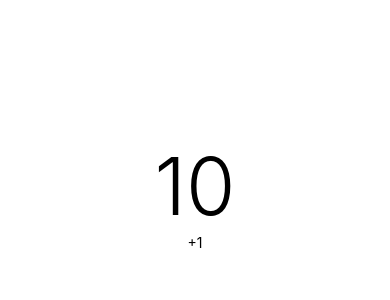
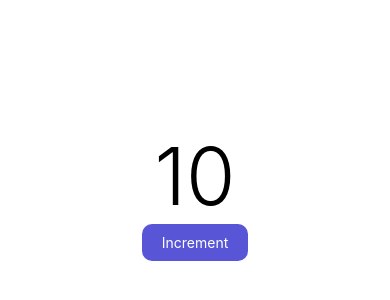
Before and after one commit to olafch/CounterApp, a React Native app: screen / in a window 390 px wide. Shown: the part 228-528 px from the top of the page. Built offline with nearby package versions, Linux system fonts and the light colour scheme.

Commit message:
Personalización Pressable

```diff
--- a/presentation/screens/CounterScreen.tsx
+++ b/presentation/screens/CounterScreen.tsx
@@ -19,8 +19,15 @@ export const CounterScreen = () => {
 	return (
 		<View style={styles.container}>
 			<Text style={styles.title}>{counter}</Text>
-			<Pressable onPress={increaseCounter} onLongPress={resetCounter}>
-				<Text>+1</Text>
+			<Pressable
+				style={({ pressed }) => [
+					styles.button,
+					pressed && styles.buttonPressed,
+				]}
+				onPress={increaseCounter}
+				onLongPress={resetCounter}
+			>
+				<Text style={{ color: "white" }}>Increment</Text>
 			</Pressable>
 		</View>
 	);
@@ -37,4 +44,13 @@ const styles = StyleSheet.create({
 		color: "black",
 		fontWeight: "300",
 	},
+	button: {
+		backgroundColor: "#5856D6",
+		paddingHorizontal: 20,
+		paddingVertical: 10,
+		borderRadius: 10,
+	},
+	buttonPressed: {
+		backgroundColor: "#4746AB",
+	},
 });
```
